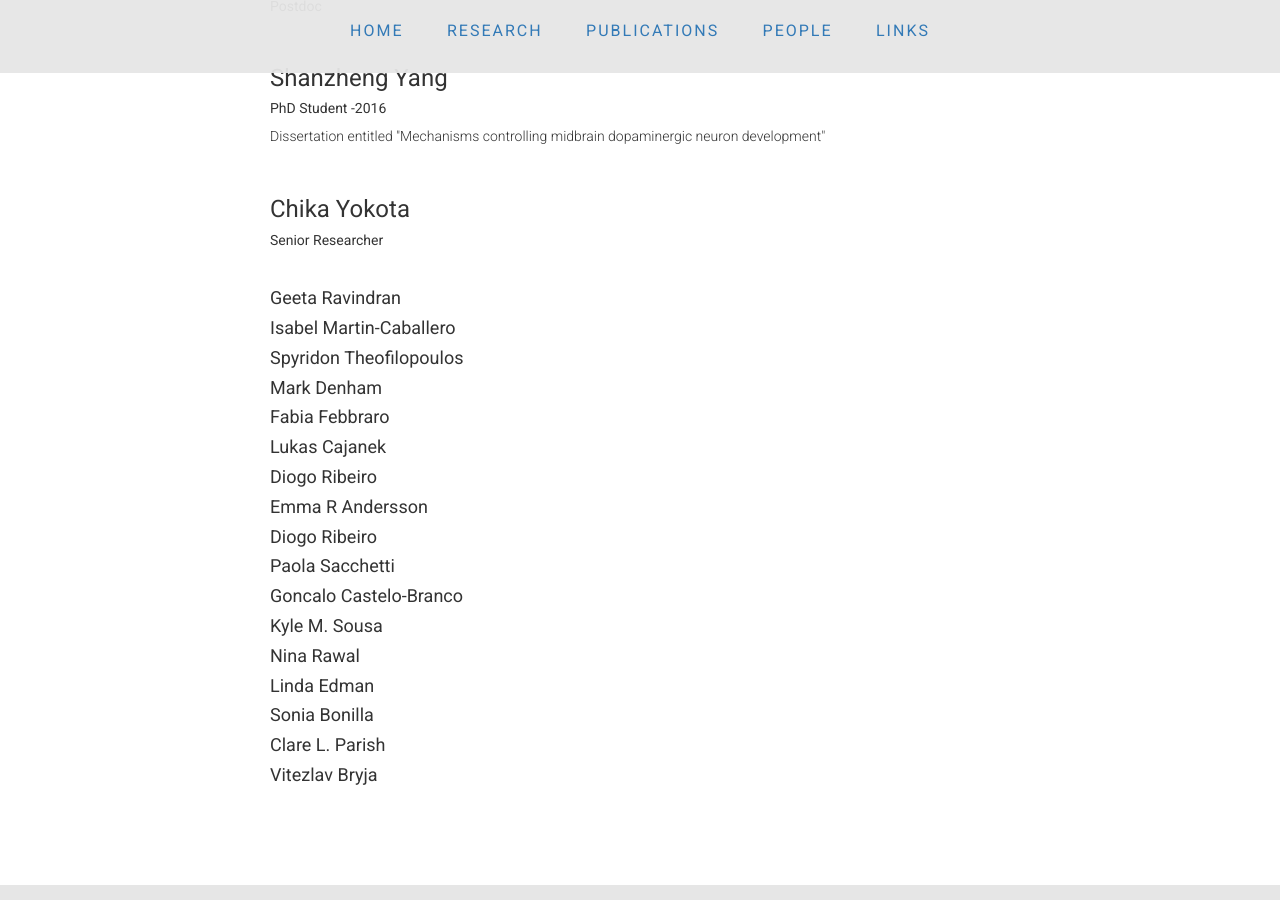
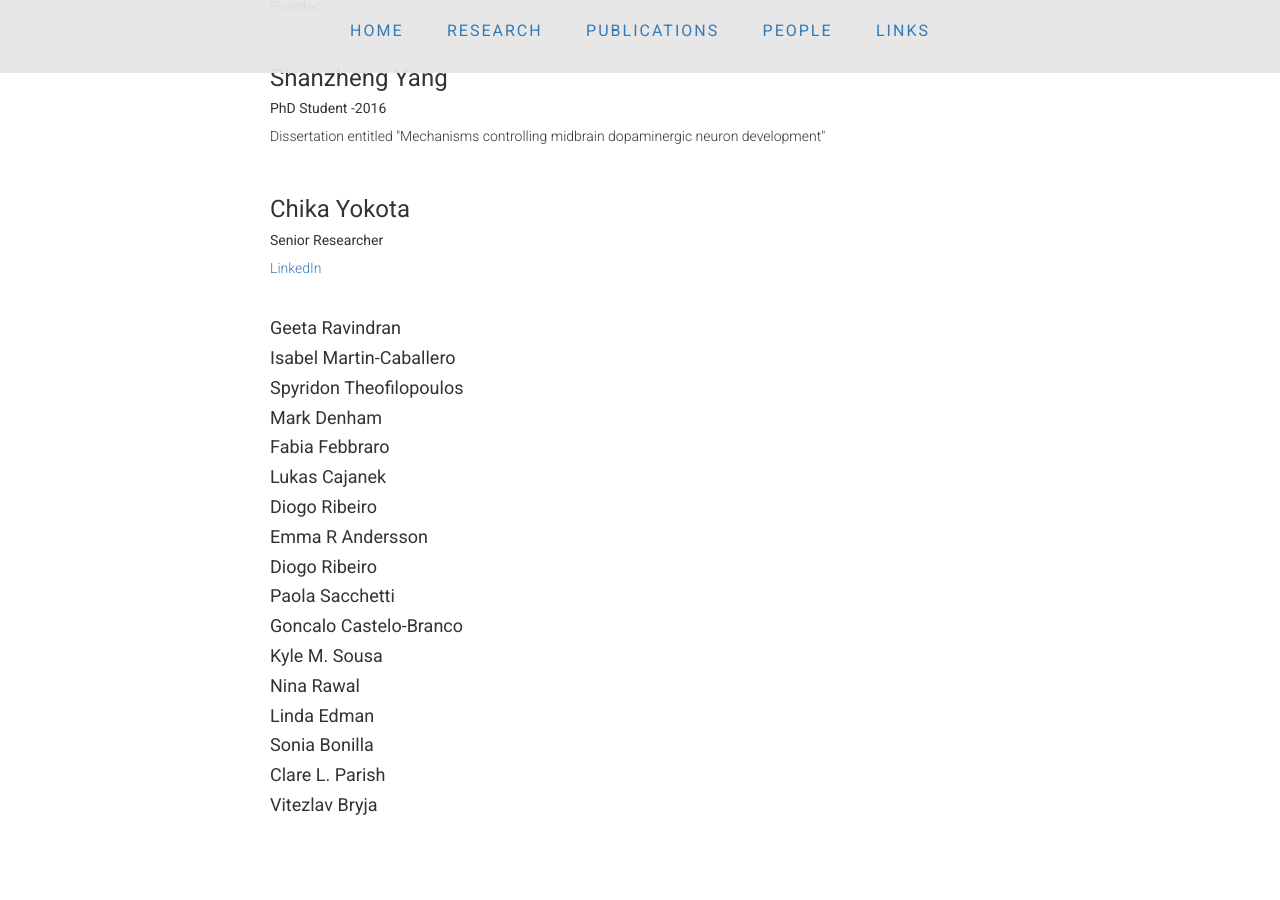
Before and after one commit to ArenasLab/arenaslab.github.io, a Jekyll site: the page people/index.html, which Jekyll copies as it is, in a window 1280 px wide and 900 px high, scrolled down 2338 px. Built offline with Jekyll 4.4.1, drawn with Linux system fonts in a browser that asks for light colours.

Commit message:
Update index.html

```diff
--- a/people/index.html
+++ b/people/index.html
@@ -198,7 +198,7 @@
     <br>
 
         <h3>Chika Yokota</h3>
-          <h5>Senior Researcher</h5>
+          <h5>Senior Researcher</h5> <a href="https://se.linkedin.com/in/chika-yokota-0a1430127">LinkedIn</a>
           <p></p>
 <br>
 	<h4>Geeta Ravindran</h4>
```
